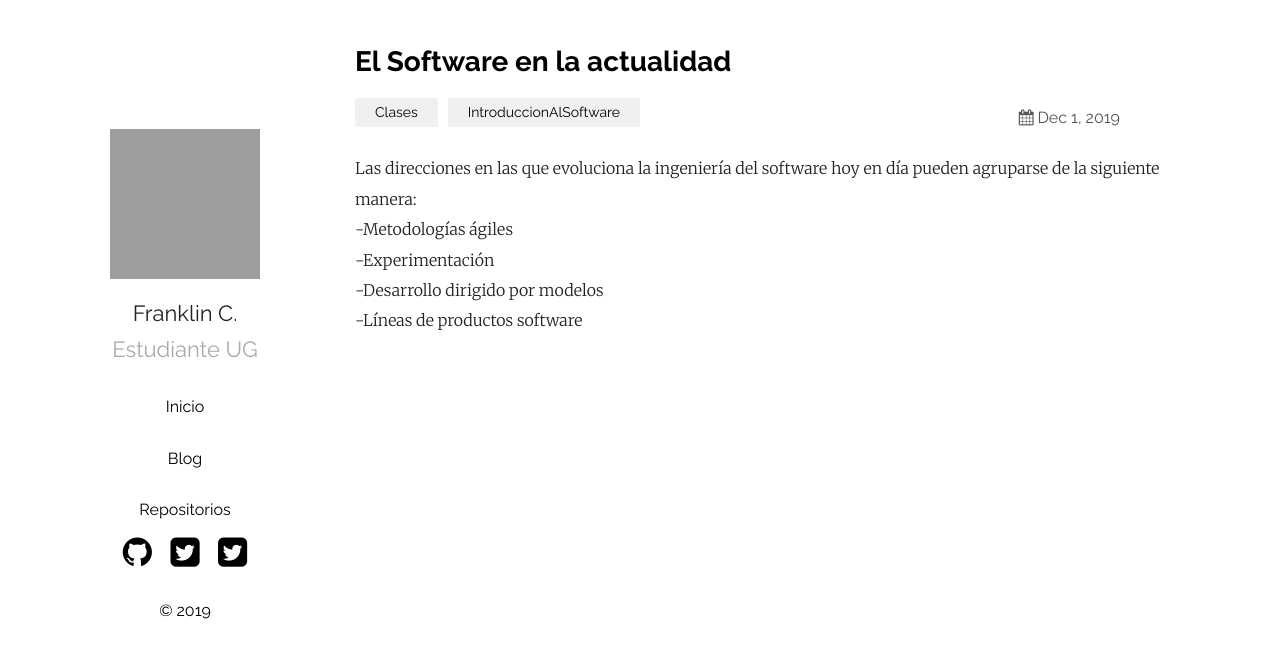
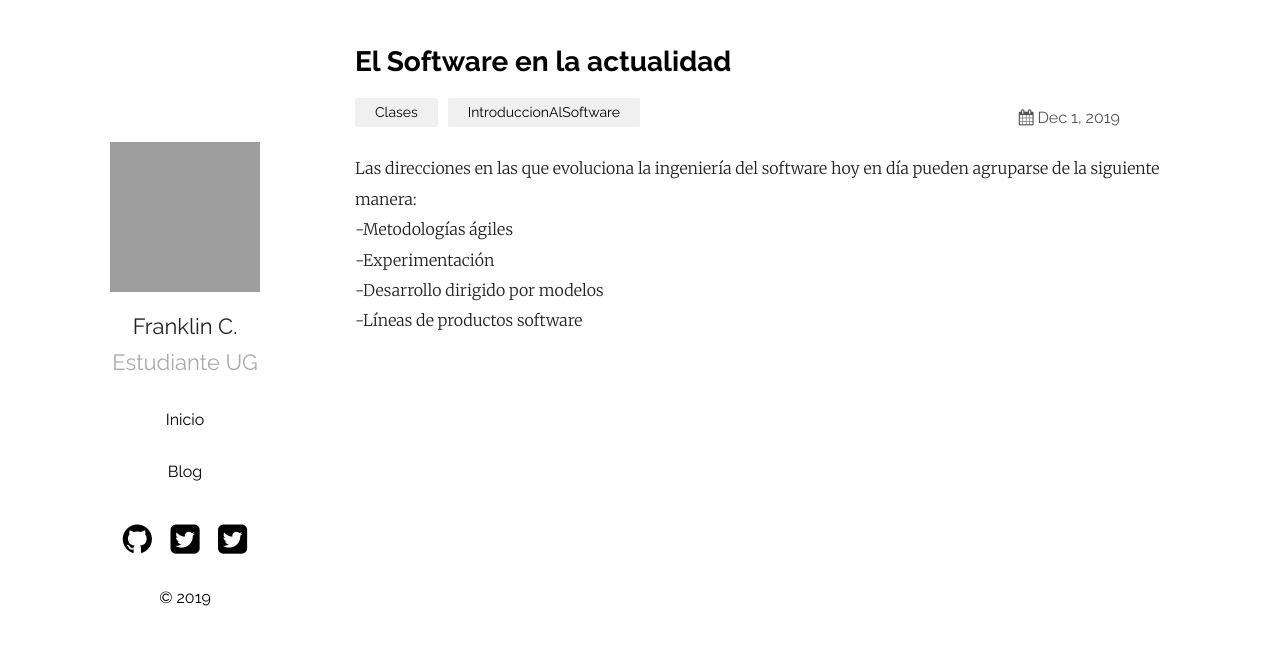
Before and after one commit to FranklinCuesta18/FranklingC, a Jekyll site: the page built from _posts/2019-03-23-SoftActualidad.markdown, in a window 1280 px wide. Shown: the top 658 px of the page. Built offline with Jekyll 4.4.1, drawn with Linux system fonts in a browser that asks for light colours; grey boxes are pictures that could not be loaded.

Commit message:
Update default.html

```diff
--- a/_layouts/default.html
+++ b/_layouts/default.html
@@ -15,9 +15,7 @@
 			<a class="post-link" href="/blog.html">
       <p>Blog</p>
     </a>
-						<a class="post-link" href="https://github.com/JoyceMedina">
-      <p>Repositorios</p>
-    </a>
+			<h2> </h2>
 			<ul class="social">
                 {%- if site.plainwhite.social_links.github -%}
 				<a href="https://github.com/{{ site.plainwhite.social_links.github }}"><li><i class="icon-github-circled"></i></li></a>
```
